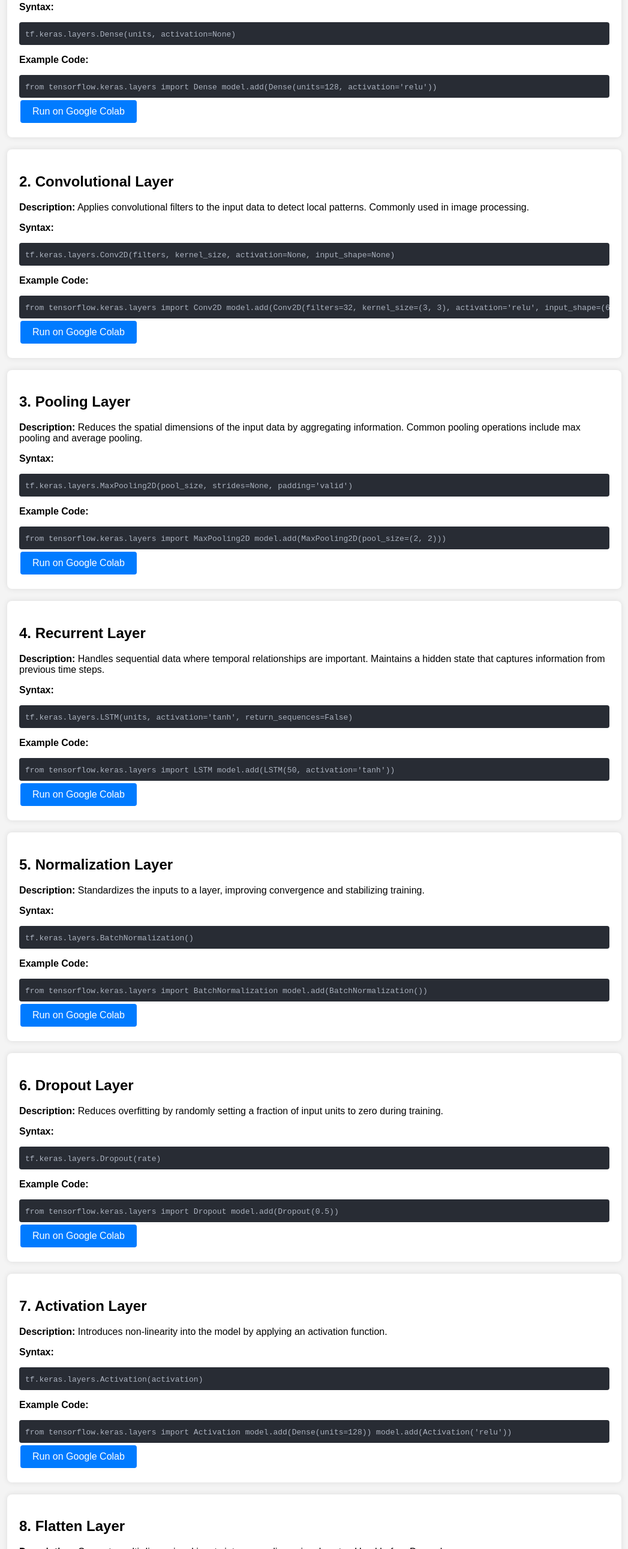
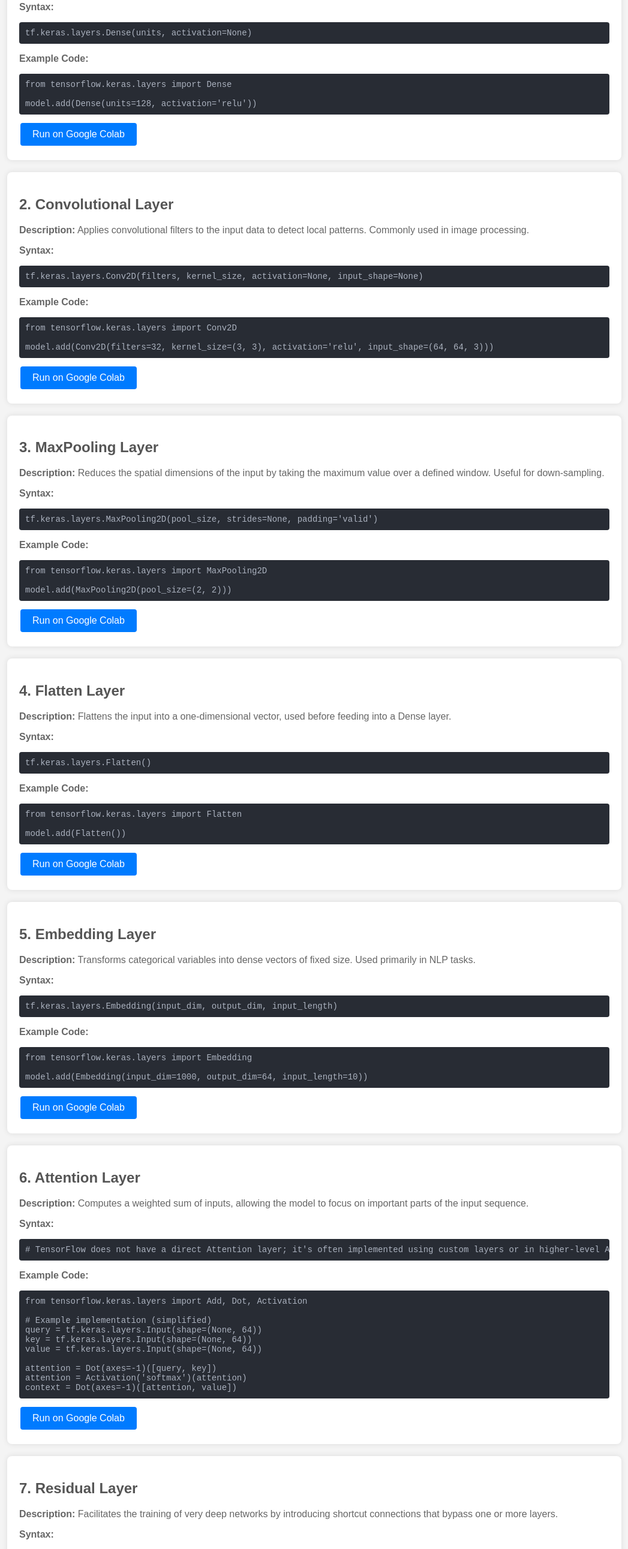
Before and after one commit to inConsciousness/Deep_Learning_Layers, a plain HTML site: page index.html in a window 1280 px wide. Shown: the part 217-2800 px from the top of the page at 60% size, without its empty margins (116-1163 px from the left). Drawn offline with Linux system fonts and the light colour scheme.

Commit message:
Recommitted

```diff
--- a/index.html
+++ b/index.html
@@ -4,252 +4,102 @@
     <meta charset="UTF-8">
     <meta name="viewport" content="width=device-width, initial-scale=1.0">
     <title>Deep Learning Layers Overview</title>
-    <style>
-        body {
-            font-family: 'Arial', sans-serif;
-            margin: 0;
-            padding: 0;
-            background-color: #f4f4f4;
-        }
-        .container {
-            width: 80%;
-            margin: 20px auto;
-        }
-        h1 {
-            text-align: center;
-            color: #333;
-        }
-        .section {
-            background: #fff;
-            padding: 20px;
-            margin-bottom: 20px;
-            border-radius: 8px;
-            box-shadow: 0 0 10px rgba(0, 0, 0, 0.1);
-        }
-        .code-editor {
-            background: #282c34;
-            color: #abb2bf;
-            padding: 10px;
-            border-radius: 4px;
-            overflow-x: auto;
-            white-space: nowrap;
-        }
-        button {
-            background-color: #007bff;
-            color: white;
-            border: none;
-            padding: 10px 20px;
-            text-align: center;
-            text-decoration: none;
-            display: inline-block;
-            font-size: 16px;
-            margin: 4px 2px;
-            cursor: pointer;
-            border-radius: 4px;
-        }
-        button:hover {
-            background-color: #0056b3;
-        }
-    </style>
+    <link rel="stylesheet" href="styles.css">
 </head>
 <body>
     <div class="container">
         <h1>Deep Learning Layers Overview</h1>
 
-        <div class="section">
+        <div class="section" id="dense-layer">
             <h2>1. Dense (Fully Connected) Layer</h2>
             <p><strong>Description:</strong> Connects each neuron in one layer to every neuron in the next layer. Useful for combining features extracted by previous layers.</p>
             <p><strong>Syntax:</strong></p>
             <div class="code-editor">
-                <code>
-tf.keras.layers.Dense(units, activation=None)
-                </code>
+                <pre><code>tf.keras.layers.Dense(units, activation=None)</code></pre>
             </div>
             <p><strong>Example Code:</strong></p>
             <div class="code-editor">
-                <code>
-from tensorflow.keras.layers import Dense
+                <pre><code>from tensorflow.keras.layers import Dense
 
-model.add(Dense(units=128, activation='relu'))
-                </code>
+model.add(Dense(units=128, activation='relu'))</code></pre>
             </div>
-            <button onclick="window.open('https://colab.research.google.com/drive/1H5-3IfX2FLyUS67H-uVtH_jNlFs4qB4R?usp=sharing', '_blank')">Run on Google Colab</button>
+            <button class="run-btn" data-link="https://colab.research.google.com/drive/1H5-3IfX2FLyUS67H-uVtH_jNlFs4qB4R?usp=sharing">Run on Google Colab</button>
         </div>
 
-        <div class="section">
+        <div class="section" id="conv-layer">
             <h2>2. Convolutional Layer</h2>
             <p><strong>Description:</strong> Applies convolutional filters to the input data to detect local patterns. Commonly used in image processing.</p>
             <p><strong>Syntax:</strong></p>
             <div class="code-editor">
-                <code>
-tf.keras.layers.Conv2D(filters, kernel_size, activation=None, input_shape=None)
-                </code>
+                <pre><code>tf.keras.layers.Conv2D(filters, kernel_size, activation=None, input_shape=None)</code></pre>
             </div>
             <p><strong>Example Code:</strong></p>
             <div class="code-editor">
-                <code>
-from tensorflow.keras.layers import Conv2D
+                <pre><code>from tensorflow.keras.layers import Conv2D
 
-model.add(Conv2D(filters=32, kernel_size=(3, 3), activation='relu', input_shape=(64, 64, 3)))
-                </code>
+model.add(Conv2D(filters=32, kernel_size=(3, 3), activation='relu', input_shape=(64, 64, 3)))</code></pre>
             </div>
-            <button onclick="window.open('https://colab.research.google.com/drive/1H5-3IfX2FLyUS67H-uVtH_jNlFs4qB4R?usp=sharing', '_blank')">Run on Google Colab</button>
+            <button class="run-btn" data-link="https://colab.research.google.com/drive/1H5-3IfX2FLyUS67H-uVtH_jNlFs4qB4R?usp=sharing">Run on Google Colab</button>
         </div>
 
-        <div class="section">
-            <h2>3. Pooling Layer</h2>
-            <p><strong>Description:</strong> Reduces the spatial dimensions of the input data by aggregating information. Common pooling operations include max pooling and average pooling.</p>
+        <div class="section" id="maxpool-layer">
+            <h2>3. MaxPooling Layer</h2>
+            <p><strong>Description:</strong> Reduces the spatial dimensions of the input by taking the maximum value over a defined window. Useful for down-sampling.</p>
             <p><strong>Syntax:</strong></p>
             <div class="code-editor">
-                <code>
-tf.keras.layers.MaxPooling2D(pool_size, strides=None, padding='valid')
-                </code>
+                <pre><code>tf.keras.layers.MaxPooling2D(pool_size, strides=None, padding='valid')</code></pre>
             </div>
             <p><strong>Example Code:</strong></p>
             <div class="code-editor">
-                <code>
-from tensorflow.keras.layers import MaxPooling2D
+                <pre><code>from tensorflow.keras.layers import MaxPooling2D
 
-model.add(MaxPooling2D(pool_size=(2, 2)))
-                </code>
+model.add(MaxPooling2D(pool_size=(2, 2)))</code></pre>
             </div>
-            <button onclick="window.open('https://colab.research.google.com/drive/1H5-3IfX2FLyUS67H-uVtH_jNlFs4qB4R?usp=sharing', '_blank')">Run on Google Colab</button>
+            <button class="run-btn" data-link="https://colab.research.google.com/drive/1H5-3IfX2FLyUS67H-uVtH_jNlFs4qB4R?usp=sharing">Run on Google Colab</button>
         </div>
 
-        <div class="section">
-            <h2>4. Recurrent Layer</h2>
-            <p><strong>Description:</strong> Handles sequential data where temporal relationships are important. Maintains a hidden state that captures information from previous time steps.</p>
+        <div class="section" id="flatten-layer">
+            <h2>4. Flatten Layer</h2>
+            <p><strong>Description:</strong> Flattens the input into a one-dimensional vector, used before feeding into a Dense layer.</p>
             <p><strong>Syntax:</strong></p>
             <div class="code-editor">
-                <code>
-tf.keras.layers.LSTM(units, activation='tanh', return_sequences=False)
-                </code>
+                <pre><code>tf.keras.layers.Flatten()</code></pre>
             </div>
             <p><strong>Example Code:</strong></p>
             <div class="code-editor">
-                <code>
-from tensorflow.keras.layers import LSTM
+                <pre><code>from tensorflow.keras.layers import Flatten
 
-model.add(LSTM(50, activation='tanh'))
-                </code>
+model.add(Flatten())</code></pre>
             </div>
-            <button onclick="window.open('https://colab.research.google.com/drive/1H5-3IfX2FLyUS67H-uVtH_jNlFs4qB4R?usp=sharing', '_blank')">Run on Google Colab</button>
+            <button class="run-btn" data-link="https://colab.research.google.com/drive/1H5-3IfX2FLyUS67H-uVtH_jNlFs4qB4R?usp=sharing">Run on Google Colab</button>
         </div>
 
-        <div class="section">
-            <h2>5. Normalization Layer</h2>
-            <p><strong>Description:</strong> Standardizes the inputs to a layer, improving convergence and stabilizing training.</p>
+        <div class="section" id="embedding-layer">
+            <h2>5. Embedding Layer</h2>
+            <p><strong>Description:</strong> Transforms categorical variables into dense vectors of fixed size. Used primarily in NLP tasks.</p>
             <p><strong>Syntax:</strong></p>
             <div class="code-editor">
-                <code>
-tf.keras.layers.BatchNormalization()
-                </code>
+                <pre><code>tf.keras.layers.Embedding(input_dim, output_dim, input_length)</code></pre>
             </div>
             <p><strong>Example Code:</strong></p>
             <div class="code-editor">
-                <code>
-from tensorflow.keras.layers import BatchNormalization
+                <pre><code>from tensorflow.keras.layers import Embedding
 
-model.add(BatchNormalization())
-                </code>
+model.add(Embedding(input_dim=1000, output_dim=64, input_length=10))</code></pre>
             </div>
-            <button onclick="window.open('https://colab.research.google.com/drive/1H5-3IfX2FLyUS67H-uVtH_jNlFs4qB4R?usp=sharing', '_blank')">Run on Google Colab</button>
+            <button class="run-btn" data-link="https://colab.research.google.com/drive/1H5-3IfX2FLyUS67H-uVtH_jNlFs4qB4R?usp=sharing">Run on Google Colab</button>
         </div>
 
-        <div class="section">
-            <h2>6. Dropout Layer</h2>
-            <p><strong>Description:</strong> Reduces overfitting by randomly setting a fraction of input units to zero during training.</p>
+        <div class="section" id="attention-layer">
+            <h2>6. Attention Layer</h2>
+            <p><strong>Description:</strong> Computes a weighted sum of inputs, allowing the model to focus on important parts of the input sequence.</p>
             <p><strong>Syntax:</strong></p>
             <div class="code-editor">
-                <code>
-tf.keras.layers.Dropout(rate)
-                </code>
+                <pre><code># TensorFlow does not have a direct Attention layer; it's often implemented using custom layers or in higher-level APIs.</code></pre>
             </div>
             <p><strong>Example Code:</strong></p>
             <div class="code-editor">
-                <code>
-from tensorflow.keras.layers import Dropout
-
-model.add(Dropout(0.5))
-                </code>
-            </div>
-            <button onclick="window.open('https://colab.research.google.com/drive/1H5-3IfX2FLyUS67H-uVtH_jNlFs4qB4R?usp=sharing', '_blank')">Run on Google Colab</button>
-        </div>
-
-        <div class="section">
-            <h2>7. Activation Layer</h2>
-            <p><strong>Description:</strong> Introduces non-linearity into the model by applying an activation function.</p>
-            <p><strong>Syntax:</strong></p>
-            <div class="code-editor">
-                <code>
-tf.keras.layers.Activation(activation)
-                </code>
-            </div>
-            <p><strong>Example Code:</strong></p>
-            <div class="code-editor">
-                <code>
-from tensorflow.keras.layers import Activation
-
-model.add(Dense(units=128))
-model.add(Activation('relu'))
-                </code>
-            </div>
-            <button onclick="window.open('https://colab.research.google.com/drive/1H5-3IfX2FLyUS67H-uVtH_jNlFs4qB4R?usp=sharing', '_blank')">Run on Google Colab</button>
-        </div>
-
-        <div class="section">
-            <h2>8. Flatten Layer</h2>
-            <p><strong>Description:</strong> Converts multi-dimensional inputs into a one-dimensional vector. Used before Dense layers.</p>
-            <p><strong>Syntax:</strong></p>
-            <div class="code-editor">
-                <code>
-tf.keras.layers.Flatten()
-                </code>
-            </div>
-            <p><strong>Example Code:</strong></p>
-            <div class="code-editor">
-                <code>
-from tensorflow.keras.layers import Flatten
-
-model.add(Flatten())
-                </code>
-            </div>
-            <button onclick="window.open('https://colab.research.google.com/drive/1H5-3IfX2FLyUS67H-uVtH_jNlFs4qB4R?usp=sharing', '_blank')">Run on Google Colab</button>
-        </div>
-
-        <div class="section">
-            <h2>9. Embedding Layer</h2>
-            <p><strong>Description:</strong> Transforms categorical variables into dense vectors of fixed size. Used primarily in NLP tasks.</p>
-            <p><strong>Syntax:</strong></p>
-            <div class="code-editor">
-                <code>
-tf.keras.layers.Embedding(input_dim, output_dim, input_length)
-                </code>
-            </div>
-            <p><strong>Example Code:</strong></p>
-            <div class="code-editor">
-                <code>
-from tensorflow.keras.layers import Embedding
-
-model.add(Embedding(input_dim=1000, output_dim=64, input_length=10))
-                </code>
-            </div>
-            <button onclick="window.open('https://colab.research.google.com/drive/1H5-3IfX2FLyUS67H-uVtH_jNlFs4qB4R?usp=sharing', '_blank')">Run on Google Colab</button>
-        </div>
-
-        <div class="section">
-            <h2>10. Attention Layer</h2>
-            <p><strong>Description:</strong> Computes a weighted sum of inputs, allowing the model to focus on important parts of the input sequence.</p>
-            <p><strong>Syntax:</strong></p>
-            <div class="code-editor">
-                <code>
-# TensorFlow does not have a direct Attention layer; it's often implemented using custom layers or in higher-level APIs.
-                </code>
-            </div>
-            <p><strong>Example Code:</strong></p>
-            <div class="code-editor">
-                <code>
-from tensorflow.keras.layers import Add, Dot, Activation
+                <pre><code>from tensorflow.keras.layers import Add, Dot, Activation
 
 # Example implementation (simplified)
 query = tf.keras.layers.Input(shape=(None, 64))
@@ -258,76 +108,64 @@ value = tf.keras.layers.Input(shape=(None, 64))
 
 attention = Dot(axes=-1)([query, key])
 attention = Activation('softmax')(attention)
-context = Dot(axes=-1)([attention, value])
-                </code>
+context = Dot(axes=-1)([attention, value])</code></pre>
             </div>
-            <button onclick="window.open('https://colab.research.google.com/drive/1H5-3IfX2FLyUS67H-uVtH_jNlFs4qB4R?usp=sharing', '_blank')">Run on Google Colab</button>
+            <button class="run-btn" data-link="https://colab.research.google.com/drive/1H5-3IfX2FLyUS67H-uVtH_jNlFs4qB4R?usp=sharing">Run on Google Colab</button>
         </div>
 
-        <div class="section">
-            <h2>11. Residual Layer</h2>
+        <div class="section" id="residual-layer">
+            <h2>7. Residual Layer</h2>
             <p><strong>Description:</strong> Facilitates the training of very deep networks by introducing shortcut connections that bypass one or more layers.</p>
             <p><strong>Syntax:</strong></p>
             <div class="code-editor">
-                <code>
-# Implemented using functional API for custom residual blocks
-                </code>
+                <pre><code># Implemented using functional API for custom residual blocks</code></pre>
             </div>
             <p><strong>Example Code:</strong></p>
             <div class="code-editor">
-                <code>
-from tensorflow.keras.layers import Add, Conv2D, Input
+                <pre><code>from tensorflow.keras.layers import Add, Conv2D, Input
 
 input = Input(shape=(64, 64, 3))
 x = Conv2D(32, (3, 3), padding='same')(input)
 x = Conv2D(32, (3, 3), padding='same')(x)
-x = Add()([x, input])  # Shortcut connection
-                </code>
+x = Add()([x, input])  # Shortcut connection</code></pre>
             </div>
-            <button onclick="window.open('https://colab.research.google.com/drive/1H5-3IfX2FLyUS67H-uVtH_jNlFs4qB4R?usp=sharing', '_blank')">Run on Google Colab</button>
+            <button class="run-btn" data-link="https://colab.research.google.com/drive/1H5-3IfX2FLyUS67H-uVtH_jNlFs4qB4R?usp=sharing">Run on Google Colab</button>
         </div>
 
-        <div class="section">
-            <h2>12. Global Average Pooling Layer</h2>
+        <div class="section" id="global-pooling-layer">
+            <h2>8. Global Average Pooling Layer</h2>
             <p><strong>Description:</strong> Reduces the spatial dimensions of feature maps by computing the average across spatial dimensions.</p>
             <p><strong>Syntax:</strong></p>
             <div class="code-editor">
-                <code>
-tf.keras.layers.GlobalAveragePooling2D()
-                </code>
+                <pre><code>tf.keras.layers.GlobalAveragePooling2D()</code></pre>
             </div>
             <p><strong>Example Code:</strong></p>
             <div class="code-editor">
-                <code>
-from tensorflow.keras.layers import GlobalAveragePooling2D
+                <pre><code>from tensorflow.keras.layers import GlobalAveragePooling2D
 
-model.add(GlobalAveragePooling2D())
-                </code>
+model.add(GlobalAveragePooling2D())</code></pre>
             </div>
-            <button onclick="window.open('https://colab.research.google.com/drive/1H5-3IfX2FLyUS67H-uVtH_jNlFs4qB4R?usp=sharing', '_blank')">Run on Google Colab</button>
+            <button class="run-btn" data-link="https://colab.research.google.com/drive/1H5-3IfX2FLyUS67H-uVtH_jNlFs4qB4R?usp=sharing">Run on Google Colab</button>
         </div>
 
-        <div class="section">
-            <h2>13. Concatenation Layer</h2>
-            <p><strong>Description:</strong> Merges multiple inputs into a single output by concatenating them along a specified axis.</p>
+        <div class="section" id="dropout-layer">
+            <h2>9. Dropout Layer</h2>
+            <p><strong>Description:</strong> Regularizes the model by randomly setting a fraction of input units to 0 during training.</p>
             <p><strong>Syntax:</strong></p>
             <div class="code-editor">
-                <code>
-tf.keras.layers.Concatenate(axis=-1)
-                </code>
+                <pre><code>tf.keras.layers.Dropout(rate)</code></pre>
             </div>
             <p><strong>Example Code:</strong></p>
             <div class="code-editor">
-                <code>
-from tensorflow.keras.layers import Concatenate, Input
+                <pre><code>from tensorflow.keras.layers import Dropout
 
-input1 = Input(shape=(64, 64, 3))
-input2 = Input(shape=(64, 64, 3))
-concatenated = Concatenate(axis=-1)([input1, input2])
-                </code>
+model.add(Dropout(rate=0.5))</code></pre>
             </div>
-            <button onclick="window.open('https://colab.research.google.com/drive/1H5-3IfX2FLyUS67H-uVtH_jNlFs4qB4R?usp=sharing', '_blank')">Run on Google Colab</button>
+            <button class="run-btn" data-link="https://colab.research.google.com/drive/1H5-3IfX2FLyUS67H-uVtH_jNlFs4qB4R?usp=sharing">Run on Google Colab</button>
         </div>
+
     </div>
+
+    <script src="scripts.js"></script>
 </body>
 </html>
--- /dev/null
+++ b/script.js
@@ -0,0 +1,6 @@
+document.querySelectorAll('.run-btn').forEach(button => {
+    button.addEventListener('click', () => {
+        const link = button.getAttribute('data-link');
+        window.open(link, '_blank');
+    });
+});
--- /dev/null
+++ b/styles.css
@@ -0,0 +1,66 @@
+body {
+    font-family: 'Arial', sans-serif;
+    margin: 0;
+    padding: 0;
+    background-color: #f4f4f4;
+}
+
+.container {
+    width: 80%;
+    margin: 20px auto;
+}
+
+h1 {
+    text-align: center;
+    color: #333;
+}
+
+.section {
+    background: #fff;
+    padding: 20px;
+    margin-bottom: 20px;
+    border-radius: 8px;
+    box-shadow: 0 0 10px rgba(0, 0, 0, 0.1);
+}
+
+h2 {
+    color: #555;
+}
+
+p {
+    color: #666;
+}
+
+.code-editor {
+    background: #282c34;
+    color: #abb2bf;
+    padding: 10px;
+    border-radius: 4px;
+    overflow-x: auto;
+    white-space: nowrap;
+    font-family: 'Courier New', Courier, monospace;
+    margin: 10px 0;
+}
+
+pre {
+    margin: 0;
+    font-size: 14px;
+}
+
+button {
+    background-color: #007bff;
+    color: white;
+    border: none;
+    padding: 10px 20px;
+    text-align: center;
+    text-decoration: none;
+    display: inline-block;
+    font-size: 16px;
+    margin: 4px 2px;
+    cursor: pointer;
+    border-radius: 4px;
+}
+
+button:hover {
+    background-color: #0056b3;
+}
```
